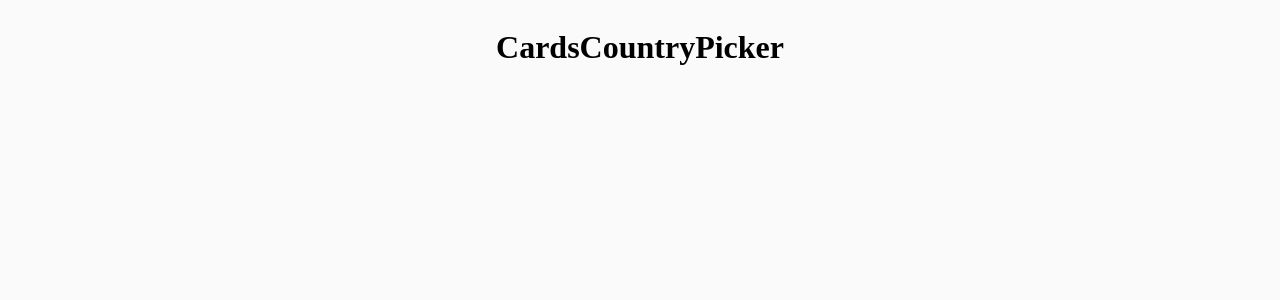
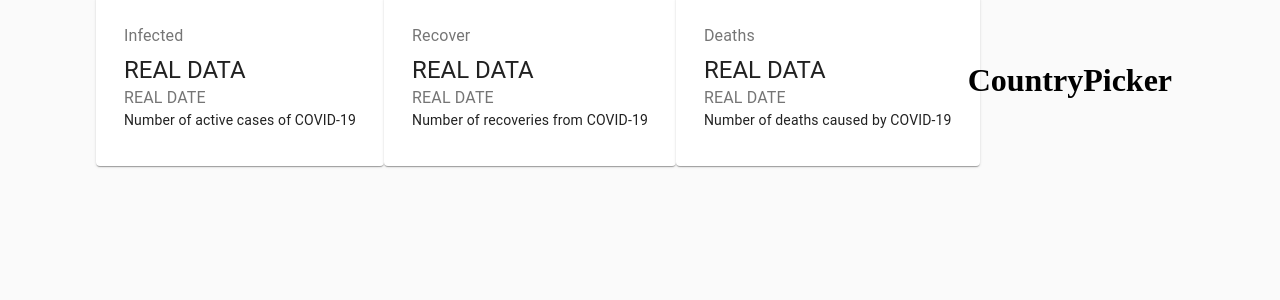
Before and after one commit to usmanwahyuhp/pwa-react-corona, a React (Create React App) app: page / in a window 1280 px wide. Shown: the top 300 px of the page. Built offline with nearby package versions, Linux system fonts and the light colour scheme; no server answers.

Commit message:
Implementing material ui for cards

```diff
--- a/package.json
+++ b/package.json
@@ -3,6 +3,7 @@
   "version": "0.1.0",
   "private": true,
   "dependencies": {
+    "@material-ui/core": "^4.11.2",
     "@testing-library/jest-dom": "^5.11.6",
     "@testing-library/react": "^11.2.2",
     "@testing-library/user-event": "^12.4.0",
--- a/src/components/Cards/Cards.jsx
+++ b/src/components/Cards/Cards.jsx
@@ -1,11 +1,40 @@
 import React from 'react';
+import { Card, CardContent, Typography, Grid } from '@material-ui/core';
+
+import styles from './Cards.module.css';
 
 const Cards = (props) => {
-    console.log("cards");
     console.log(props);
 
     return (
-        <h1>Cards</h1>
+        <div className={styles.container}>
+            <Grid container spacing={3} justify="center">
+                <Grid item component={Card}>
+                    <CardContent>
+                        <Typography color="textSecondary" gutterBottom>Infected</Typography>
+                        <Typography variant="h5">REAL DATA</Typography>
+                        <Typography color="textSecondary">REAL DATE</Typography>
+                        <Typography variant="body2">Number of active cases of COVID-19</Typography>
+                    </CardContent>
+                </Grid>
+                <Grid item component={Card}>
+                    <CardContent>
+                        <Typography color="textSecondary" gutterBottom>Recover</Typography>
+                        <Typography variant="h5">REAL DATA</Typography>
+                        <Typography color="textSecondary">REAL DATE</Typography>
+                        <Typography variant="body2">Number of recoveries from COVID-19</Typography>
+                    </CardContent>
+                </Grid>
+                <Grid item component={Card}>
+                    <CardContent>
+                        <Typography color="textSecondary" gutterBottom>Deaths</Typography>
+                        <Typography variant="h5">REAL DATA</Typography>
+                        <Typography color="textSecondary">REAL DATE</Typography>
+                        <Typography variant="body2">Number of deaths caused by COVID-19</Typography>
+                    </CardContent>
+                </Grid>
+            </Grid>
+        </div>
     )
 }
 
```
Also changed, not shown: 1 other file (tests, documents, lock files or other folders).
